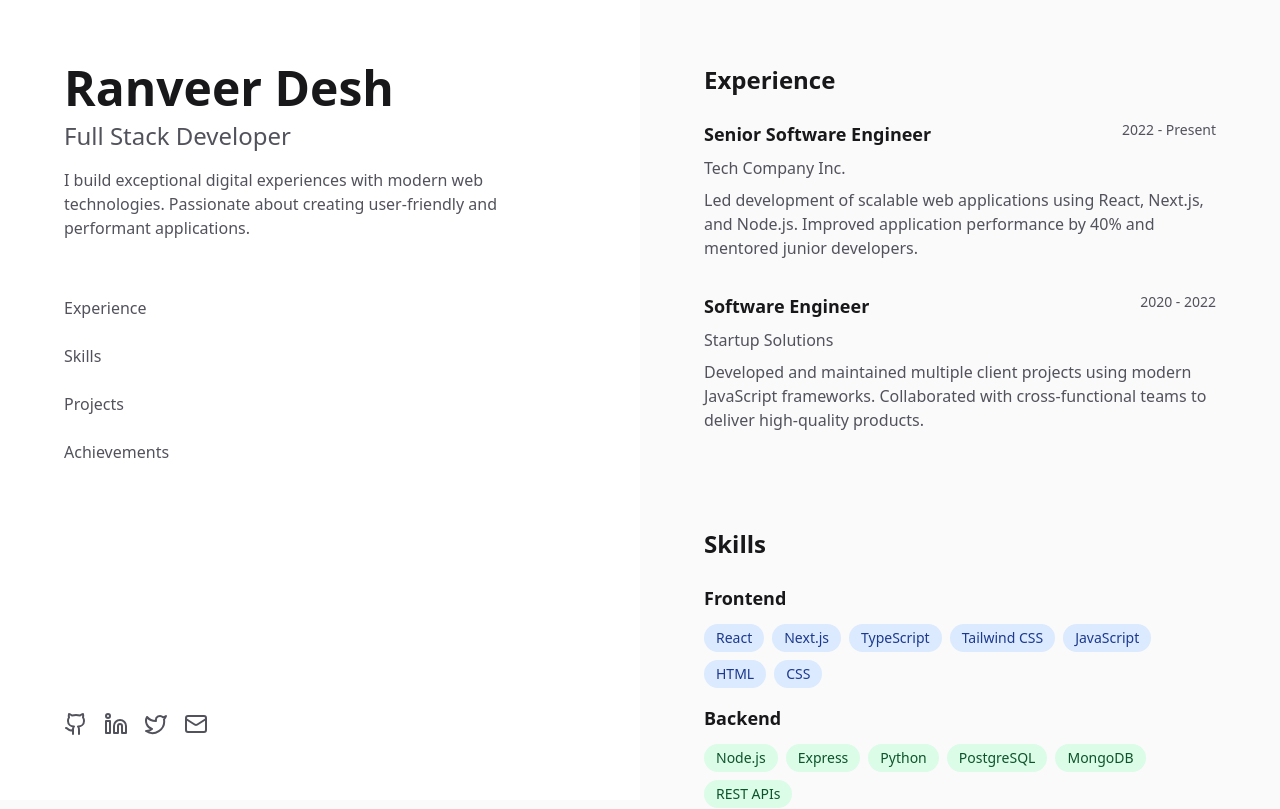
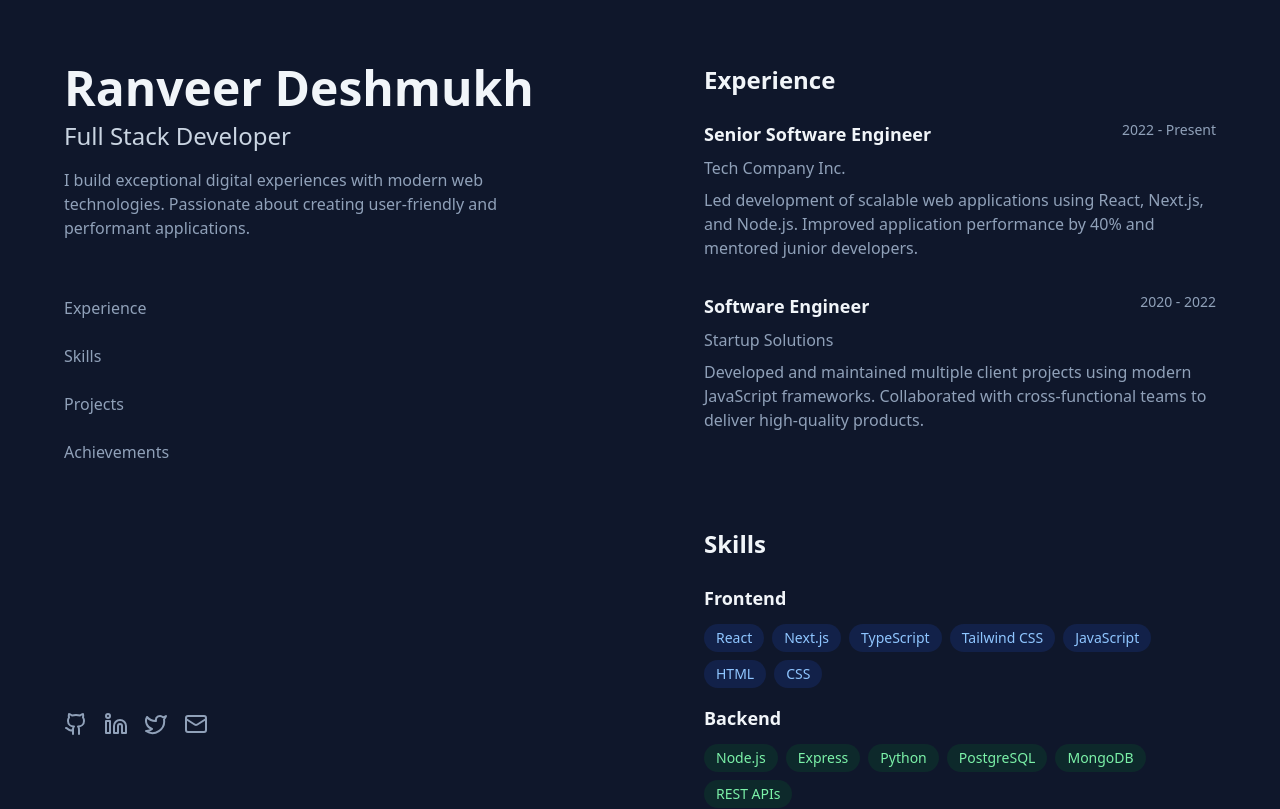
Before and after one commit to ranveerdesh/portfolio-website, a Next.js app: page / in a window 1280 px wide. Shown: the top 809 px of the page. Built offline with nearby package versions, Linux system fonts and the light colour scheme.

Commit message:
Colour palette changes

```diff
--- a/app/globals.css
+++ b/app/globals.css
@@ -1,19 +1,28 @@
 @import "tailwindcss";
 
 :root {
-  --background: #ffffff;
-  --foreground: #171717;
+  --background: #0f172a;
+  --foreground: #e2e8f0;
+  --foreground-secondary: #94a3b8;
+  --accent: #60a5fa;
+  --accent-light: #1e3a5f;
 }
 
 @theme inline {
   --color-background: var(--background);
   --color-foreground: var(--foreground);
+  --color-foreground-secondary: var(--foreground-secondary);
+  --color-accent: var(--accent);
+  --color-accent-light: var(--accent-light);
 }
 
 @media (prefers-color-scheme: dark) {
   :root {
-    --background: #0a0a0a;
-    --foreground: #ededed;
+    --background: #0f172a;
+    --foreground: #e2e8f0;
+    --foreground-secondary: #94a3b8;
+    --accent: #60a5fa;
+    --accent-light: #1e3a5f;
   }
 }
 
--- a/app/layout.tsx
+++ b/app/layout.tsx
@@ -2,7 +2,7 @@ import type { Metadata } from "next";
 import "./globals.css";
 
 export const metadata: Metadata = {
-  title: "Portfolio - Ranveer Desh",
+  title: "Portfolio - Ranveer Deshmukh",
   description: "Personal portfolio website showcasing my experience, skills, projects, and achievements",
 };
 
--- a/app/page.tsx
+++ b/app/page.tsx
@@ -2,18 +2,18 @@ import { Github, Linkedin, Mail, Twitter } from "lucide-react";
 
 export default function Home() {
   return (
-    <div className="flex min-h-screen bg-zinc-50 dark:bg-zinc-900">
+    <div className="flex min-h-screen bg-slate-900">
       {/* Left Section - Fixed */}
-      <aside className="w-full lg:w-1/2 lg:fixed lg:h-screen flex flex-col justify-between p-8 lg:p-16 bg-white dark:bg-zinc-950">
+      <aside className="w-full lg:w-1/2 lg:fixed lg:h-screen flex flex-col justify-between p-8 lg:p-16 bg-slate-900">
         <div className="space-y-6">
           <div>
-            <h1 className="text-4xl lg:text-5xl font-bold text-zinc-900 dark:text-zinc-50 mb-2">
-              Ranveer Desh
+            <h1 className="text-4xl lg:text-5xl font-bold text-slate-100 mb-2">
+              Ranveer Deshmukh
             </h1>
-            <h2 className="text-xl lg:text-2xl font-medium text-zinc-600 dark:text-zinc-400 mb-4">
+            <h2 className="text-xl lg:text-2xl font-medium text-slate-300 mb-4">
               Full Stack Developer
             </h2>
-            <p className="text-base text-zinc-600 dark:text-zinc-400 max-w-md">
+            <p className="text-base text-slate-400 max-w-md">
               I build exceptional digital experiences with modern web technologies.
               Passionate about creating user-friendly and performant applications.
             </p>
@@ -23,25 +23,25 @@ export default function Home() {
           <nav className="hidden lg:block space-y-2 mt-12">
             <a
               href="#experience"
-              className="block text-zinc-600 dark:text-zinc-400 hover:text-zinc-900 dark:hover:text-zinc-50 transition-colors py-2"
+              className="block text-slate-400 hover:text-slate-100 transition-colors py-2"
             >
               Experience
             </a>
             <a
               href="#skills"
-              className="block text-zinc-600 dark:text-zinc-400 hover:text-zinc-900 dark:hover:text-zinc-50 transition-colors py-2"
+              className="block text-slate-400 hover:text-slate-100 transition-colors py-2"
             >
               Skills
             </a>
             <a
               href="#projects"
-              className="block text-zinc-600 dark:text-zinc-400 hover:text-zinc-900 dark:hover:text-zinc-50 transition-colors py-2"
+              className="block text-slate-400 hover:text-slate-100 transition-colors py-2"
             >
               Projects
             </a>
             <a
               href="#achievements"
-              className="block text-zinc-600 dark:text-zinc-400 hover:text-zinc-900 dark:hover:text-zinc-50 transition-colors py-2"
+              className="block text-slate-400 hover:text-slate-100 transition-colors py-2"
             >
               Achievements
             </a>
@@ -54,7 +54,7 @@ export default function Home() {
             href="https://github.com"
             target="_blank"
             rel="noopener noreferrer"
-            className="text-zinc-600 dark:text-zinc-400 hover:text-zinc-900 dark:hover:text-zinc-50 transition-colors"
+            className="text-slate-400 hover:text-slate-100 transition-colors"
             aria-label="GitHub"
           >
             <Github className="w-6 h-6" />
@@ -63,7 +63,7 @@ export default function Home() {
             href="https://linkedin.com"
             target="_blank"
             rel="noopener noreferrer"
-            className="text-zinc-600 dark:text-zinc-400 hover:text-zinc-900 dark:hover:text-zinc-50 transition-colors"
+            className="text-slate-400 hover:text-slate-100 transition-colors"
             aria-label="LinkedIn"
           >
             <Linkedin className="w-6 h-6" />
@@ -72,14 +72,14 @@ export default function Home() {
             href="https://twitter.com"
             target="_blank"
             rel="noopener noreferrer"
-            className="text-zinc-600 dark:text-zinc-400 hover:text-zinc-900 dark:hover:text-zinc-50 transition-colors"
+            className="text-slate-400 hover:text-slate-100 transition-colors"
             aria-label="Twitter"
           >
             <Twitter className="w-6 h-6" />
           </a>
           <a
             href="mailto:contact@example.com"
-            className="text-zinc-600 dark:text-zinc-400 hover:text-zinc-900 dark:hover:text-zinc-50 transition-colors"
+            className="text-slate-400 hover:text-slate-100 transition-colors"
             aria-label="Email"
           >
             <Mail className="w-6 h-6" />
@@ -91,23 +91,23 @@ export default function Home() {
       <main className="w-full lg:w-1/2 lg:ml-[50%] p-8 lg:p-16 space-y-24">
         {/* Experience Section */}
         <section id="experience" className="scroll-mt-16">
-          <h2 className="text-2xl font-bold text-zinc-900 dark:text-zinc-50 mb-6">
+          <h2 className="text-2xl font-bold text-slate-100 mb-6">
             Experience
           </h2>
           <div className="space-y-8">
             <div className="group">
               <div className="flex flex-col lg:flex-row lg:justify-between lg:items-start mb-2">
-                <h3 className="text-lg font-semibold text-zinc-900 dark:text-zinc-50 group-hover:text-blue-600 dark:group-hover:text-blue-400 transition-colors">
+                <h3 className="text-lg font-semibold text-slate-100 group-hover:text-blue-400 transition-colors">
                   Senior Software Engineer
                 </h3>
-                <span className="text-sm text-zinc-600 dark:text-zinc-400">
+                <span className="text-sm text-slate-400">
                   2022 - Present
                 </span>
               </div>
-              <p className="text-zinc-600 dark:text-zinc-400 mb-2">
+              <p className="text-slate-400 mb-2">
                 Tech Company Inc.
               </p>
-              <p className="text-zinc-600 dark:text-zinc-400">
+              <p className="text-slate-400">
                 Led development of scalable web applications using React, Next.js, and Node.js.
                 Improved application performance by 40% and mentored junior developers.
               </p>
@@ -115,17 +115,17 @@ export default function Home() {
 
             <div className="group">
               <div className="flex flex-col lg:flex-row lg:justify-between lg:items-start mb-2">
-                <h3 className="text-lg font-semibold text-zinc-900 dark:text-zinc-50 group-hover:text-blue-600 dark:group-hover:text-blue-400 transition-colors">
+                <h3 className="text-lg font-semibold text-slate-100 group-hover:text-blue-400 transition-colors">
                   Software Engineer
                 </h3>
-                <span className="text-sm text-zinc-600 dark:text-zinc-400">
+                <span className="text-sm text-slate-400">
                   2020 - 2022
                 </span>
               </div>
-              <p className="text-zinc-600 dark:text-zinc-400 mb-2">
+              <p className="text-slate-400 mb-2">
                 Startup Solutions
               </p>
-              <p className="text-zinc-600 dark:text-zinc-400">
+              <p className="text-slate-400">
                 Developed and maintained multiple client projects using modern JavaScript frameworks.
                 Collaborated with cross-functional teams to deliver high-quality products.
               </p>
@@ -135,19 +135,19 @@ export default function Home() {
 
         {/* Skills Section */}
         <section id="skills" className="scroll-mt-16">
-          <h2 className="text-2xl font-bold text-zinc-900 dark:text-zinc-50 mb-6">
+          <h2 className="text-2xl font-bold text-slate-100 mb-6">
             Skills
           </h2>
           <div className="space-y-4">
             <div>
-              <h3 className="text-lg font-semibold text-zinc-900 dark:text-zinc-50 mb-3">
+              <h3 className="text-lg font-semibold text-slate-100 mb-3">
                 Frontend
               </h3>
               <div className="flex flex-wrap gap-2">
                 {["React", "Next.js", "TypeScript", "Tailwind CSS", "JavaScript", "HTML", "CSS"].map((skill) => (
                   <span
                     key={skill}
-                    className="px-3 py-1 bg-blue-100 dark:bg-blue-900/30 text-blue-900 dark:text-blue-300 rounded-full text-sm"
+                    className="px-3 py-1 bg-blue-900/30 text-blue-300 rounded-full text-sm"
                   >
                     {skill}
                   </span>
@@ -156,14 +156,14 @@ export default function Home() {
             </div>
 
             <div>
-              <h3 className="text-lg font-semibold text-zinc-900 dark:text-zinc-50 mb-3">
+              <h3 className="text-lg font-semibold text-slate-100 mb-3">
                 Backend
               </h3>
               <div className="flex flex-wrap gap-2">
                 {["Node.js", "Express", "Python", "PostgreSQL", "MongoDB", "REST APIs"].map((skill) => (
                   <span
                     key={skill}
-                    className="px-3 py-1 bg-green-100 dark:bg-green-900/30 text-green-900 dark:text-green-300 rounded-full text-sm"
+                    className="px-3 py-1 bg-green-900/30 text-green-300 rounded-full text-sm"
                   >
                     {skill}
                   </span>
@@ -172,14 +172,14 @@ export default function Home() {
             </div>
 
             <div>
-              <h3 className="text-lg font-semibold text-zinc-900 dark:text-zinc-50 mb-3">
+              <h3 className="text-lg font-semibold text-slate-100 mb-3">
                 Tools & Others
               </h3>
               <div className="flex flex-wrap gap-2">
                 {["Git", "Docker", "AWS", "Vercel", "CI/CD", "Agile"].map((skill) => (
                   <span
                     key={skill}
-                    className="px-3 py-1 bg-purple-100 dark:bg-purple-900/30 text-purple-900 dark:text-purple-300 rounded-full text-sm"
+                    className="px-3 py-1 bg-purple-900/30 text-purple-300 rounded-full text-sm"
                   >
                     {skill}
                   </span>
@@ -191,68 +191,68 @@ export default function Home() {
 
         {/* Projects Section */}
         <section id="projects" className="scroll-mt-16">
-          <h2 className="text-2xl font-bold text-zinc-900 dark:text-zinc-50 mb-6">
+          <h2 className="text-2xl font-bold text-slate-100 mb-6">
             Projects
           </h2>
           <div className="space-y-6">
-            <div className="group border border-zinc-200 dark:border-zinc-800 rounded-lg p-6 hover:border-blue-500 dark:hover:border-blue-500 transition-colors">
-              <h3 className="text-xl font-semibold text-zinc-900 dark:text-zinc-50 mb-2 group-hover:text-blue-600 dark:group-hover:text-blue-400 transition-colors">
+            <div className="group border border-slate-700 rounded-lg p-6 hover:border-blue-500 transition-colors">
+              <h3 className="text-xl font-semibold text-slate-100 mb-2 group-hover:text-blue-400 transition-colors">
                 E-Commerce Platform
               </h3>
-              <p className="text-zinc-600 dark:text-zinc-400 mb-3">
+              <p className="text-slate-400 mb-3">
                 A full-stack e-commerce solution with real-time inventory management, payment
                 integration, and admin dashboard. Built with Next.js, TypeScript, and Stripe.
               </p>
               <div className="flex flex-wrap gap-2">
-                <span className="text-xs px-2 py-1 bg-zinc-100 dark:bg-zinc-800 text-zinc-700 dark:text-zinc-300 rounded">
+                <span className="text-xs px-2 py-1 bg-slate-700 text-slate-300 rounded">
                   Next.js
                 </span>
-                <span className="text-xs px-2 py-1 bg-zinc-100 dark:bg-zinc-800 text-zinc-700 dark:text-zinc-300 rounded">
+                <span className="text-xs px-2 py-1 bg-slate-700 text-slate-300 rounded">
                   TypeScript
                 </span>
-                <span className="text-xs px-2 py-1 bg-zinc-100 dark:bg-zinc-800 text-zinc-700 dark:text-zinc-300 rounded">
+                <span className="text-xs px-2 py-1 bg-slate-700 text-slate-300 rounded">
                   Stripe
                 </span>
               </div>
             </div>
 
-            <div className="group border border-zinc-200 dark:border-zinc-800 rounded-lg p-6 hover:border-blue-500 dark:hover:border-blue-500 transition-colors">
-              <h3 className="text-xl font-semibold text-zinc-900 dark:text-zinc-50 mb-2 group-hover:text-blue-600 dark:group-hover:text-blue-400 transition-colors">
+            <div className="group border border-slate-700 rounded-lg p-6 hover:border-blue-500 transition-colors">
+              <h3 className="text-xl font-semibold text-slate-100 mb-2 group-hover:text-blue-400 transition-colors">
                 Task Management App
               </h3>
-              <p className="text-zinc-600 dark:text-zinc-400 mb-3">
+              <p className="text-slate-400 mb-3">
                 Collaborative task management application with real-time updates, team workspaces,
                 and advanced filtering. Features drag-and-drop interface and mobile responsiveness.
               </p>
               <div className="flex flex-wrap gap-2">
-                <span className="text-xs px-2 py-1 bg-zinc-100 dark:bg-zinc-800 text-zinc-700 dark:text-zinc-300 rounded">
+                <span className="text-xs px-2 py-1 bg-slate-700 text-slate-300 rounded">
                   React
                 </span>
-                <span className="text-xs px-2 py-1 bg-zinc-100 dark:bg-zinc-800 text-zinc-700 dark:text-zinc-300 rounded">
+                <span className="text-xs px-2 py-1 bg-slate-700 text-slate-300 rounded">
                   Node.js
                 </span>
-                <span className="text-xs px-2 py-1 bg-zinc-100 dark:bg-zinc-800 text-zinc-700 dark:text-zinc-300 rounded">
+                <span className="text-xs px-2 py-1 bg-slate-700 text-slate-300 rounded">
                   WebSocket
                 </span>
               </div>
             </div>
 
-            <div className="group border border-zinc-200 dark:border-zinc-800 rounded-lg p-6 hover:border-blue-500 dark:hover:border-blue-500 transition-colors">
-              <h3 className="text-xl font-semibold text-zinc-900 dark:text-zinc-50 mb-2 group-hover:text-blue-600 dark:group-hover:text-blue-400 transition-colors">
+            <div className="group border border-slate-700 rounded-lg p-6 hover:border-blue-500 transition-colors">
+              <h3 className="text-xl font-semibold text-slate-100 mb-2 group-hover:text-blue-400 transition-colors">
                 Portfolio Generator
               </h3>
-              <p className="text-zinc-600 dark:text-zinc-400 mb-3">
+              <p className="text-slate-400 mb-3">
                 SaaS platform for creating professional portfolio websites without coding.
                 Includes customizable themes, analytics dashboard, and SEO optimization.
               </p>
               <div className="flex flex-wrap gap-2">
-                <span className="text-xs px-2 py-1 bg-zinc-100 dark:bg-zinc-800 text-zinc-700 dark:text-zinc-300 rounded">
+                <span className="text-xs px-2 py-1 bg-slate-700 text-slate-300 rounded">
                   Next.js
                 </span>
-                <span className="text-xs px-2 py-1 bg-zinc-100 dark:bg-zinc-800 text-zinc-700 dark:text-zinc-300 rounded">
+                <span className="text-xs px-2 py-1 bg-slate-700 text-slate-300 rounded">
                   Tailwind
                 </span>
-                <span className="text-xs px-2 py-1 bg-zinc-100 dark:bg-zinc-800 text-zinc-700 dark:text-zinc-300 rounded">
+                <span className="text-xs px-2 py-1 bg-slate-700 text-slate-300 rounded">
                   PostgreSQL
                 </span>
               </div>
@@ -262,53 +262,53 @@ export default function Home() {
 
         {/* Achievements Section */}
         <section id="achievements" className="scroll-mt-16 pb-16">
-          <h2 className="text-2xl font-bold text-zinc-900 dark:text-zinc-50 mb-6">
+          <h2 className="text-2xl font-bold text-slate-100 mb-6">
             Achievements
           </h2>
           <div className="space-y-4">
             <div className="flex gap-4">
-              <div className="flex-shrink-0 w-2 h-2 mt-2 bg-blue-600 rounded-full"></div>
+              <div className="flex-shrink-0 w-2 h-2 mt-2 bg-blue-400 rounded-full"></div>
               <div>
-                <h3 className="text-lg font-semibold text-zinc-900 dark:text-zinc-50">
+                <h3 className="text-lg font-semibold text-slate-100">
                   Best Innovation Award 2023
                 </h3>
-                <p className="text-zinc-600 dark:text-zinc-400">
+                <p className="text-slate-400">
                   Recognized for developing an AI-powered chatbot that improved customer satisfaction by 35%
                 </p>
               </div>
             </div>
 
             <div className="flex gap-4">
-              <div className="flex-shrink-0 w-2 h-2 mt-2 bg-blue-600 rounded-full"></div>
+              <div className="flex-shrink-0 w-2 h-2 mt-2 bg-blue-400 rounded-full"></div>
               <div>
-                <h3 className="text-lg font-semibold text-zinc-900 dark:text-zinc-50">
+                <h3 className="text-lg font-semibold text-slate-100">
                   Open Source Contributor
                 </h3>
-                <p className="text-zinc-600 dark:text-zinc-400">
+                <p className="text-slate-400">
                   Active contributor to popular open-source projects with 500+ stars combined
                 </p>
               </div>
             </div>
 
             <div className="flex gap-4">
-              <div className="flex-shrink-0 w-2 h-2 mt-2 bg-blue-600 rounded-full"></div>
+              <div className="flex-shrink-0 w-2 h-2 mt-2 bg-blue-400 rounded-full"></div>
               <div>
-                <h3 className="text-lg font-semibold text-zinc-900 dark:text-zinc-50">
+                <h3 className="text-lg font-semibold text-slate-100">
                   AWS Certified Developer
                 </h3>
-                <p className="text-zinc-600 dark:text-zinc-400">
+                <p className="text-slate-400">
                   Professional certification in AWS cloud development and architecture
                 </p>
               </div>
             </div>
 
             <div className="flex gap-4">
-              <div className="flex-shrink-0 w-2 h-2 mt-2 bg-blue-600 rounded-full"></div>
+              <div className="flex-shrink-0 w-2 h-2 mt-2 bg-blue-400 rounded-full"></div>
               <div>
-                <h3 className="text-lg font-semibold text-zinc-900 dark:text-zinc-50">
+                <h3 className="text-lg font-semibold text-slate-100">
                   Hackathon Winner
                 </h3>
-                <p className="text-zinc-600 dark:text-zinc-400">
+                <p className="text-slate-400">
                   First place at Regional Tech Hackathon 2022 for building an innovative healthcare solution
                 </p>
               </div>
```
Also changed, not shown: 1 other file (tests, documents, lock files or other folders).
